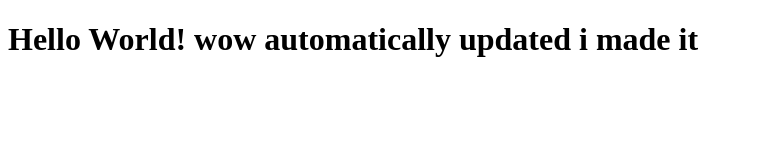
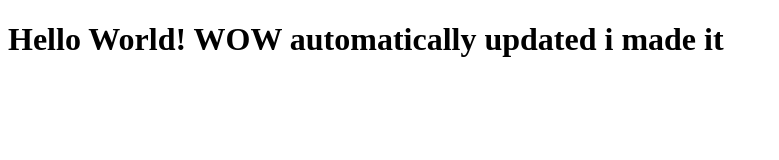
Before and after one commit to zubairafzal100/Bootcamp-2020, a plain HTML site: page index.html in a window 1280 px wide. Shown: the whole page, without its empty margins (0-779 px from the left). Drawn offline with Linux system fonts and the light colour scheme.

Commit message:
Updated index.html

```diff
--- a/index.html
+++ b/index.html
@@ -6,6 +6,6 @@
     <title>Bootcamp 2020 Hello World App</title>
 </head>
 <body>
-    <h1>Hello World! wow automatically updated i made it</h1>
+    <h1>Hello World! WOW automatically updated i made it</h1>
 </body>
 </html>
```
